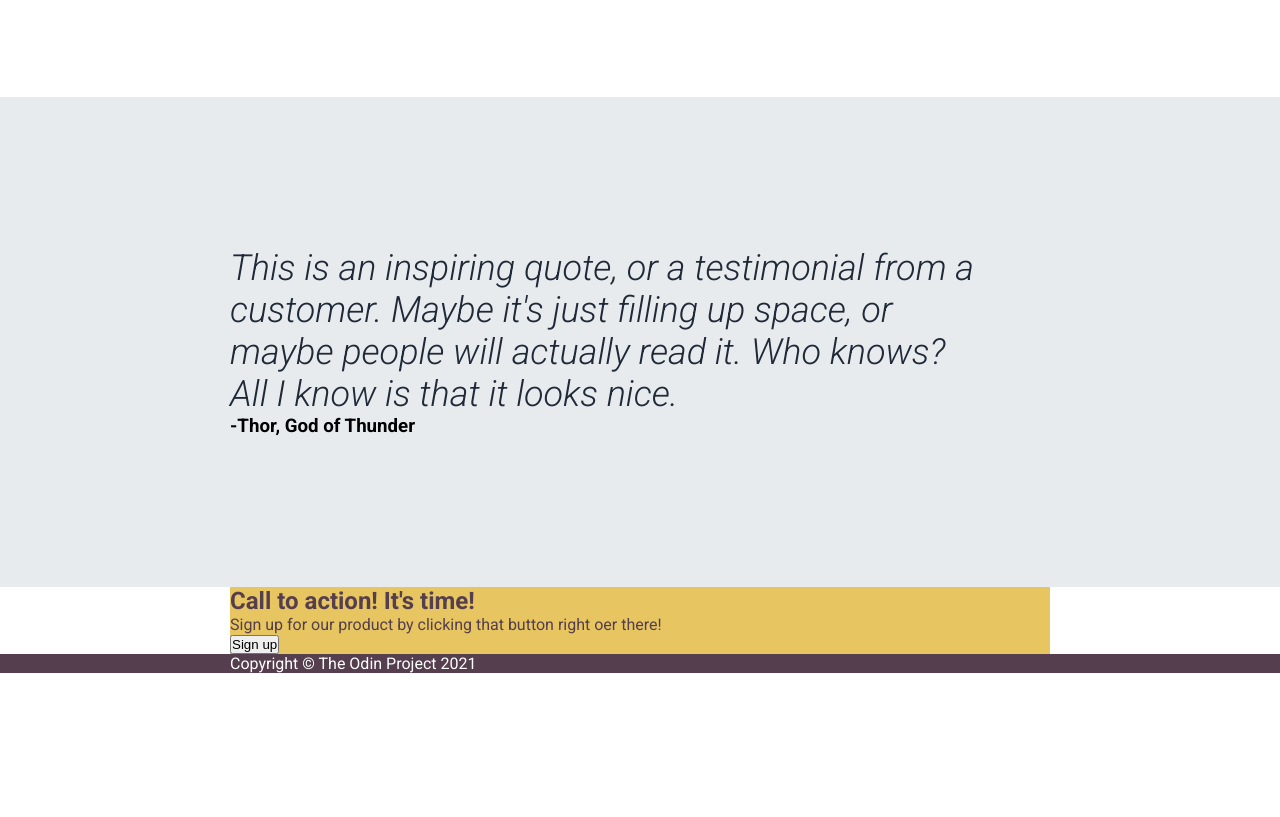
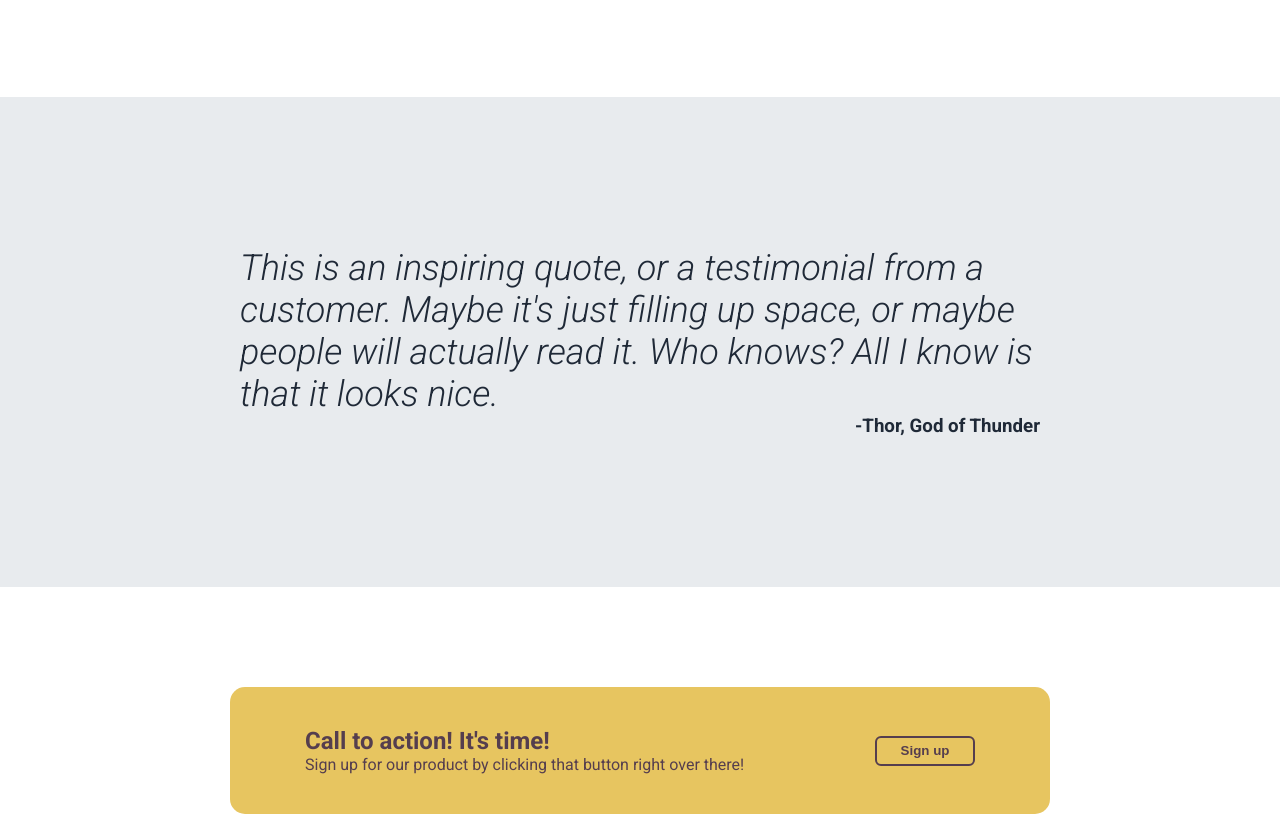
Before and after one commit to ya-hs/top-html-landing-page, a plain HTML site: page index.html in a window 1280 px wide. Shown: the part 864-1681 px from the top of the page. Before the commit the page ends 1537 px from the top, so only its background shows below. Drawn offline with Linux system fonts and the light colour scheme.

Commit message:
finish general styling of site

```diff
--- a/index.html
+++ b/index.html
@@ -49,14 +49,19 @@
         </div>
     </div>
     <div class="quote-section section">
-        <blockquote>This is an inspiring quote, or a testimonial from a customer. Maybe it's just filling up space, or
-            maybe people will actually read it. Who knows? All I know is that it looks nice.</blockquote>
-        <h3 class="attribute">-Thor, God of Thunder</h3>
+        <div class="quote-container">
+            <blockquote>This is an inspiring quote, or a testimonial from a customer. Maybe it's just filling up space,
+                or
+                maybe people will actually read it. Who knows? All I know is that it looks nice.</blockquote>
+            <h3 class="attribute">-Thor, God of Thunder</h3>
+        </div>
     </div>
     <div class="call-to-action section">
         <div class="cta-container">
-            <h2 class="cta-title">Call to action! It's time!</h2>
-            <p class="cta-text">Sign up for our product by clicking that button right oer there!</p>
+            <div class="cta-text">
+                <h2 class="cta-title">Call to action! It's time!</h2>
+                <p class="cta-subtext">Sign up for our product by clicking that button right over there!</p>
+            </div>
             <button class="cta-btn">Sign up</button>
         </div>
     </div>
--- a/styles.css
+++ b/styles.css
@@ -80,9 +80,9 @@ a {
     gap: 75px;
 }
 
-.hero-img {
-    height: 200px;
-    width: 450px;
+.title {
+    font-size: 48px;
+    font-weight: 900;
 }
 
 .hero-text {
@@ -91,6 +91,11 @@ a {
     flex: 1;
     font-size: 18px;
     font-weight: 100;
+}
+
+.hero-img {
+    height: 200px;
+    width: 450px;
 }
 
 .hero-btn {
@@ -103,11 +108,14 @@ a {
     font-weight: 900;
     border-radius: 6px;
 
+    transition: 0.3s;
 }
 
-.title {
-    font-size: 48px;
-    font-weight: 900;
+.hero-btn:hover {
+    background-color: var(--bg-color-eggplant);
+    border: 1px solid var(--bg-color-yellow);
+    color: var(--bg-color-yellow);
+    cursor: pointer;
 }
 
 
@@ -179,6 +187,15 @@ a {
 
     padding-top: 150px;
     padding-bottom: 150px;
+
+    display: flex;
+    flex-direction: column;
+    align-items: center;
+
+}
+
+.quote-container {
+    width: 800px;
 }
 
 blockquote {
@@ -186,10 +203,13 @@ blockquote {
     font-weight: 100;
     font-style: italic;
     color: #1F2937;
-    width: 750px;
+    width: 800px;
 }
 
-
+.attribute {
+    text-align: right;
+    color: #1F2937;
+}
 
 
 
@@ -204,10 +224,39 @@ blockquote {
 .cta-container {
     background-color: var(--bg-color-yellow);
     color: var(--bg-color-eggplant);
+
+    margin-top: 100px;
+    margin-bottom: 100px;
+
+    padding: 40px 75px 40px 75px;
+
+    display: flex;
+    justify-content: space-between;
+    align-items: center;
+
+    border-radius: 15px;
 }
 
+.cta-btn {
+    width: 100px;
+    height: 30px;
 
+    color: var(--bg-color-eggplant);
+    background-color: var(--bg-color-yellow);
+    border: 2px solid var(--bg-color-eggplant);
+    border-radius: 6px;
 
+    font-weight: 700;
+
+    transition: 0.3s
+}
+
+.cta-btn:hover {
+    background-color: var(--bg-color-eggplant);
+    color: var(--bg-color-yellow);
+
+    cursor: pointer;
+}
 
 
 
@@ -219,4 +268,9 @@ blockquote {
 .footer {
     background-color: var(--bg-color-eggplant);
     color: white;
+
+    padding-top: 50px;
+    padding-bottom: 50px;
+
+    text-align: center;
 }
```
